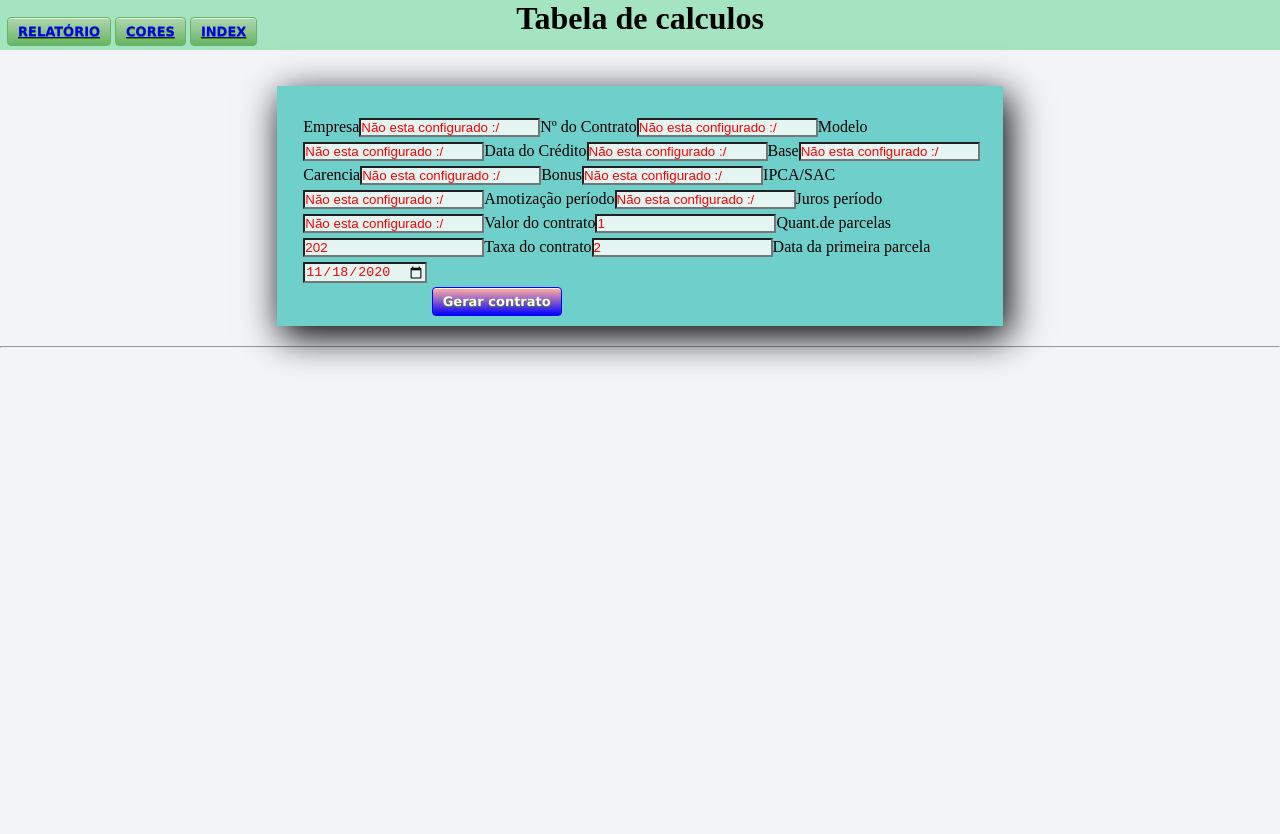
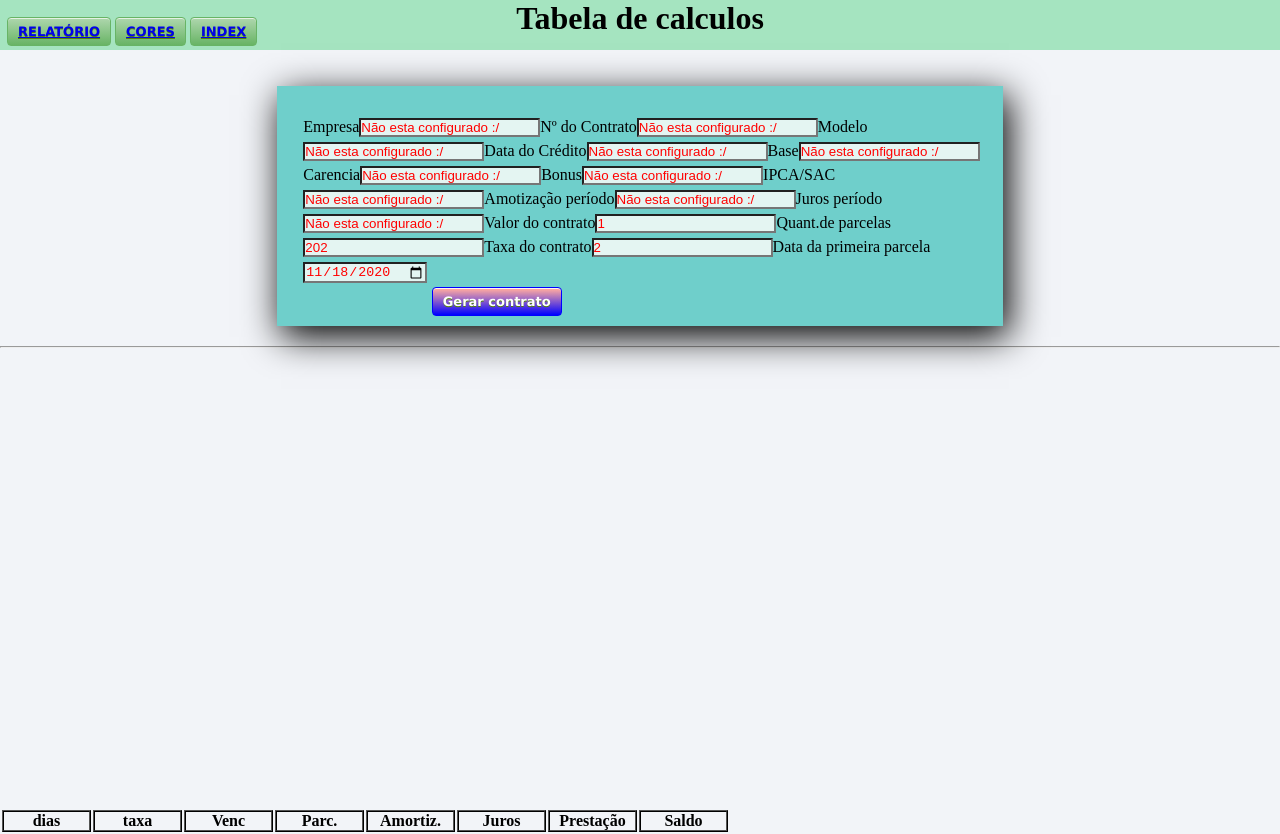
Before and after one commit to Ednei364/FNO, a Vue app: page / in a window 1280 px wide. Before the commit the page ends 800 px from the top, so only its background shows below. Built offline with nearby package versions, Linux system fonts and the light colour scheme.

Commit message:
resultado

```diff
--- a/src/App.vue
+++ b/src/App.vue
@@ -5,6 +5,7 @@
 			<label data-js="erro" id="erro"></label>
 		</div>
 		<formulario/>
+		<resultado/>
 
 
 	</div>
@@ -13,8 +14,9 @@
 <script>
 import cabecalho from './components/cabecalho.vue'
 import formulario from './components/formulario.vue'
+import resultado from './components/resultado.vue'
 export default{
-  components:{cabecalho, formulario}
+  components:{cabecalho, formulario,resultado}
 }
 
 </script>
--- a/src/components/formulario.vue
+++ b/src/components/formulario.vue
@@ -71,67 +71,6 @@ export default {
 
 <style>
 
-.result{
-
-z-index: 1;
-
-
-
-    position: relative;
-    padding: auto;
-    top: 460px;
-}
-
-.cor{
-    background-color: #f2f4f8;
-    z-index: 2;
-    position: fixed;
-    left: 0;
-    top: 0;
-    width: 100%;
-}
-.cabecalho-tabela{
-
-    position: fixed;
-
-
-}
-
-tr{
-
-    border-width:2px;
-    border-style: ridge;
-    border-color: black;
-   width: auto;
-   position: relative;
-   padding: auto;
-   margin: auto;
-}
-
-th{
-    border-width:2px;
-    border-style: ridge;
-    border-color: black;
-    width: 85px;
-}
-
-td{
-    border: 1px solid rgba(5, 5, 5, 0.705);
-}
-
-
-
-
-
-
-
-
-
-
-
-
-
-
 
 #fno{
     top: -20px;
--- /dev/null
+++ b/src/components/resultado.vue
@@ -0,0 +1,74 @@
+<template>
+  <div class="result">
+        <table class="tabela" >
+            <thead data-js="tr" >
+                <tr class="cabecalho tabela" id="tt" >
+                    <th>dias</th>
+                    <th>taxa</th>
+                    <th>Venc </th>
+                    <th>Parc.</th>
+                    <th>Amortiz.</th>
+                    <th>Juros</th>
+                    <th>Prestação</th>
+                    <th>Saldo</th>
+                </tr>
+            </thead>
+        </table>
+    </div>
+</template>
+
+<script>
+export default {
+
+}
+</script>
+
+<style>
+.result{
+
+z-index: 1;
+
+
+
+    position: relative;
+    padding: auto;
+    top: 460px;
+}
+
+.cor{
+    background-color: #f2f4f8;
+    z-index: 2;
+    position: fixed;
+    left: 0;
+    top: 0;
+    width: 100%;
+}
+.cabecalho-tabela{
+
+    position: fixed;
+
+
+}
+
+tr{
+
+    border-width:2px;
+    border-style: ridge;
+    border-color: black;
+   width: auto;
+   position: relative;
+   padding: auto;
+   margin: auto;
+}
+
+th{
+    border-width:2px;
+    border-style: ridge;
+    border-color: black;
+    width: 85px;
+}
+
+td{
+    border: 1px solid rgba(5, 5, 5, 0.705);
+}
+</style>
```
